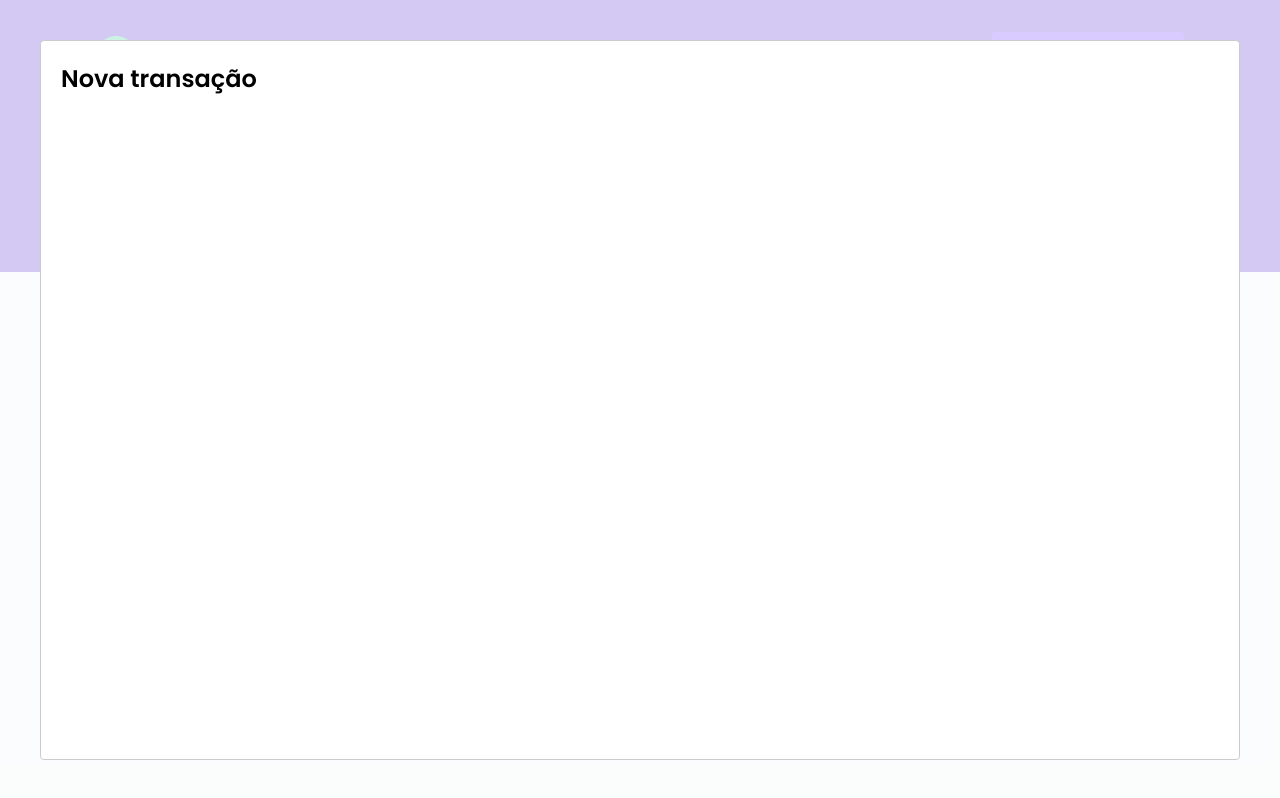
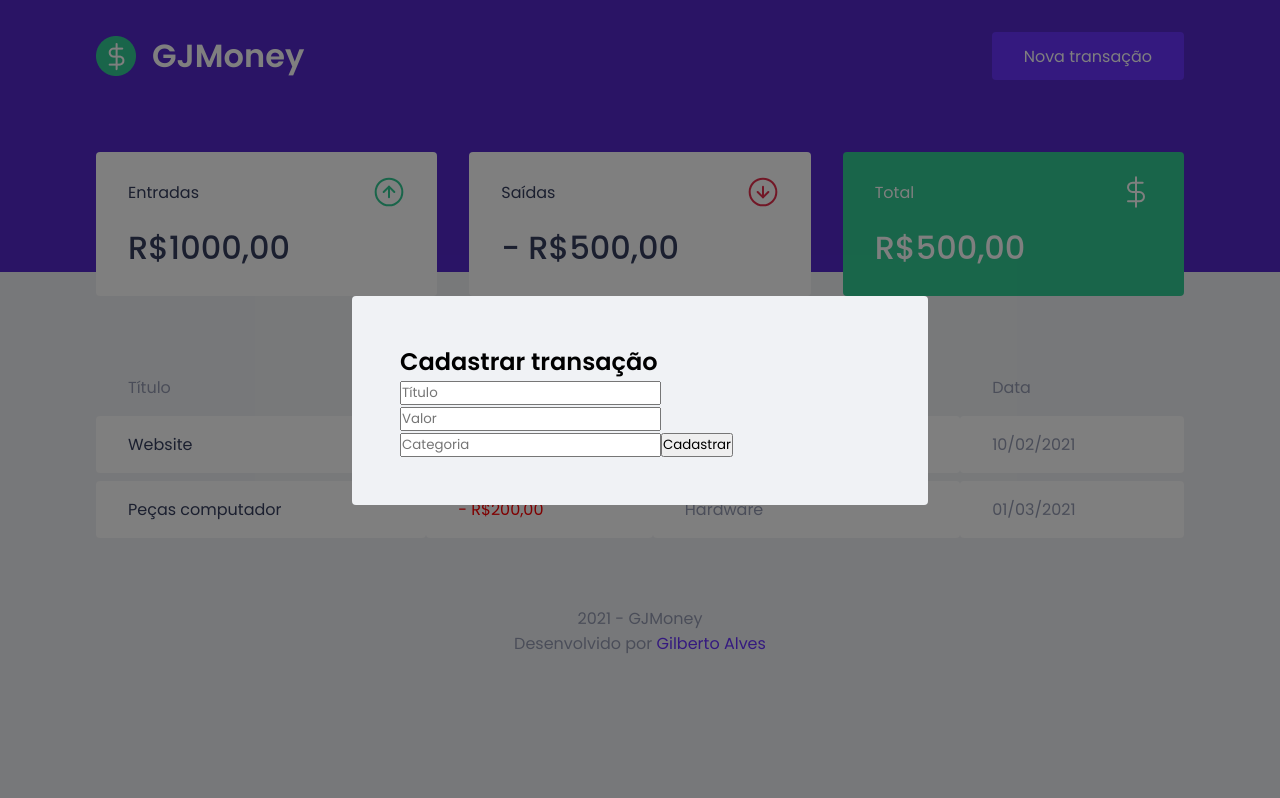
Before and after one commit to GilbertoASJ/GJMoney, a React (Create React App) app: page / in a window 1280 px wide. Both pictures are taken after a click on the button "Nova transação". Built offline with nearby package versions, Linux system fonts and the light colour scheme; no server answers; what miragejs would draw is missing.

Commit message:
Stylizing the Modal

```diff
--- a/src/App.tsx
+++ b/src/App.tsx
@@ -4,6 +4,7 @@
 import { GlobalStyle } from './styles/global'
 import { Header } from './components/Header'
 import { Footer } from './components/Footer'
+import { NewTransactionModal } from './components/NewTransactionModal/'
 
 Modal.setAppElement('#root')
 
@@ -21,18 +22,14 @@
 
   	return (
     <>
-        <Header
-        	onOpenNewTransacionModal={handleOpenNewTransactionModal}
-        />
+        <Header onOpenNewTransacionModal={handleOpenNewTransactionModal} />
         <Dashboard />
         <Footer />
 
-        <Modal
-			isOpen={isNewTransactionModalOpen}
-			onRequestClose={handleCloseNewTransactionModal}
-		>
-			<h2>Nova transação</h2>
-		</Modal>
+        <NewTransactionModal
+        	isOpen={isNewTransactionModalOpen}
+        	onRequestClose={handleCloseNewTransactionModal} />
+
 
         <GlobalStyle />
     </>
--- /dev/null
+++ b/src/components/NewTransactionModal/index.tsx
@@ -0,0 +1,29 @@
+import Modal from 'react-modal'
+import { Container } from './styles'
+
+interface NewTransactionModalProps {
+	isOpen: boolean;
+	onRequestClose: () => void;
+}
+
+export function NewTransactionModal({ isOpen, onRequestClose }: NewTransactionModalProps) {
+	return (
+		<Modal
+			isOpen={isOpen}
+			onRequestClose={onRequestClose}
+			overlayClassName="react-modal-overlay"
+			className="react-modal-content"
+		>
+		    <Container>
+				<h2>Cadastrar transação</h2>
+
+				<input type="text" placeholder="Título" />
+				<input type="number" placeholder="Valor" />
+				<input type="text" placeholder="Categoria" />
+
+				<button type="submit">Cadastrar</button>
+
+			</Container>
+		</Modal>
+	)
+}
--- /dev/null
+++ b/src/components/NewTransactionModal/styles.ts
@@ -0,0 +1,5 @@
+import styled from 'styled-components'
+
+export const Container = styled.form`
+
+`
--- a/src/styles/global.ts
+++ b/src/styles/global.ts
@@ -52,4 +52,27 @@
 		opacity: 0.6;
 		cursor: not-allowed;
 	}
+
+	.react-modal-overlay {
+		background: rgba(0, 0, 0, 0.5);
+		position: fixed;
+		top: 0;
+		right: 0;
+		bottom: 0;
+		left: 0;
+
+		display: flex;
+		align-items: center;
+		justify-content: center;
+	}
+
+	.react-modal-content {
+		width: 100%;
+		max-width: 576px;
+		background: var(--background);
+		padding: 3rem;
+		position: relative;
+		border-radius: 0.25rem;
+
+	}
 `
```
